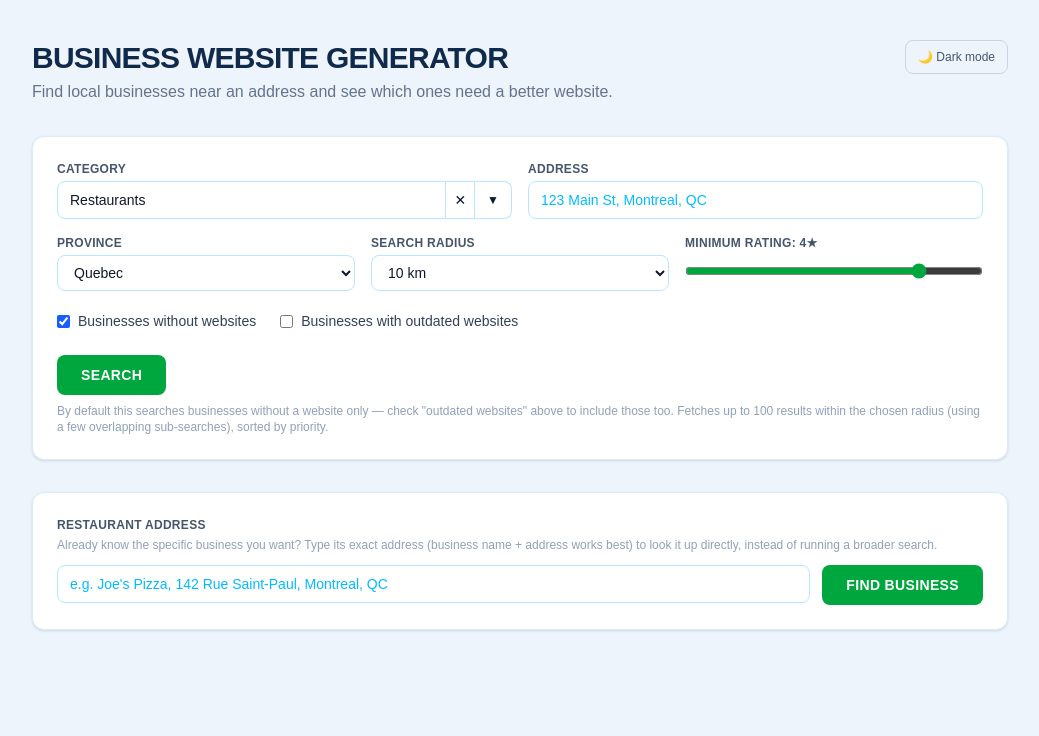
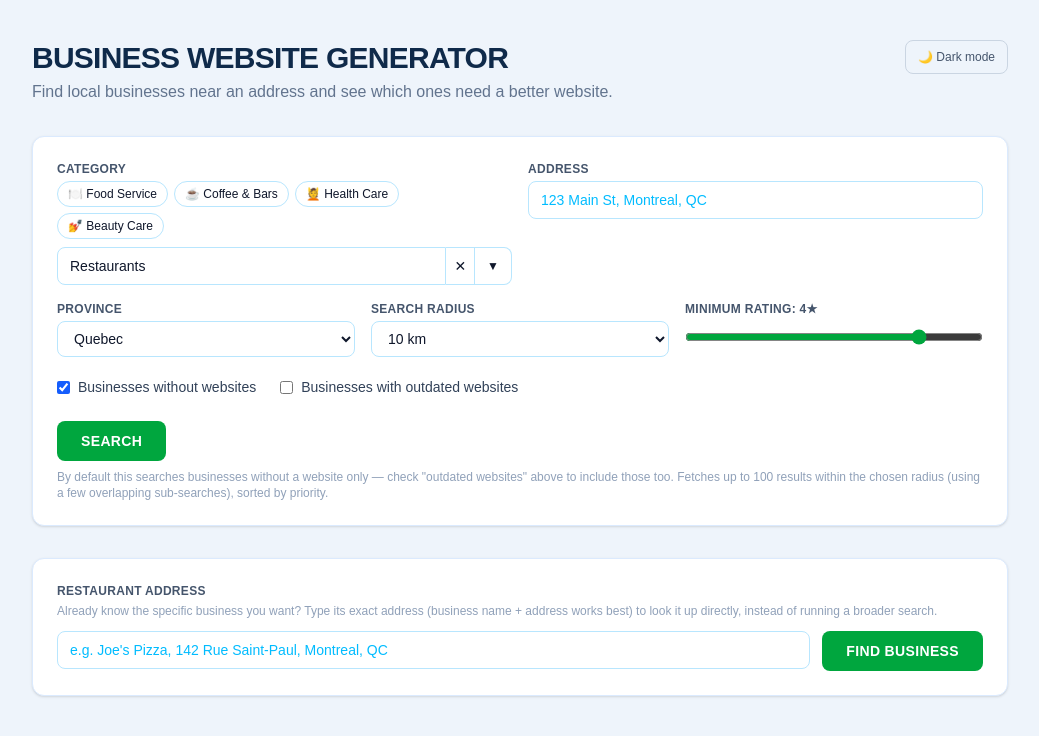
Before and after one commit to onix619-cmd/lead-scout, a Next.js app: page / in a window 1280 px wide. Shown: the top 736 px of the page, without its empty margins (120-1159 px from the left). Built offline with nearby package versions, Linux system fonts and the light colour scheme.

Commit message:
Add files via upload

```diff
--- a/src/app/api/search/route.ts
+++ b/src/app/api/search/route.ts
@@ -2,7 +2,7 @@ import { NextRequest, NextResponse } from "next/server";
 import { searchBusinessesWide } from "@/lib/places";
 import { geocodeAddress } from "@/lib/geocode";
 import { analyzeWebsite, priorityFromScore } from "@/lib/analyzer";
-import { Lead } from "@/lib/types";
+import { Business, Lead } from "@/lib/types";
 
 export const maxDuration = 60;
 
@@ -11,6 +11,7 @@ export async function POST(req: NextRequest) {
     const body = await req.json();
     const {
       category,
+      categories,
       address,
       radiusKm = 10,
       province,
@@ -20,7 +21,12 @@ export async function POST(req: NextRequest) {
       maxResults = 100,
     } = body;
 
-    if (!category) {
+    // Either a single category ("Restaurants") or a combined-search group
+    // (["Restaurants", "Pizza", "Fast food"]) must be provided.
+    const queries: string[] =
+      Array.isArray(categories) && categories.length > 0 ? categories : category ? [category] : [];
+
+    if (queries.length === 0) {
       return NextResponse.json({ error: "category is required" }, { status: 400 });
     }
     if (!address) {
@@ -32,12 +38,32 @@ export async function POST(req: NextRequest) {
     // still the address + radius.
     const fullAddress = province ? `${address}, ${province}, Canada` : address;
     const center = await geocodeAddress(fullAddress);
-    const businesses = await searchBusinessesWide({
-      query: category,
-      minRating,
-      maxResults,
-      locationBias: { center, radiusMeters: radiusKm * 1000 },
-    });
+
+    // For a combined-search group, run each category's search in parallel
+    // against the same area and merge unique businesses by place ID. Each
+    // query still gets up to `maxResults`, so the group as a whole can
+    // return more than a single-category search would.
+    const batches = await Promise.all(
+      queries.map((q) =>
+        searchBusinessesWide({
+          query: q,
+          minRating,
+          maxResults,
+          locationBias: { center, radiusMeters: radiusKm * 1000 },
+        })
+      )
+    );
+
+    const seen = new Set<string>();
+    const businesses: Business[] = [];
+    for (const batch of batches) {
+      for (const b of batch) {
+        if (!seen.has(b.placeId)) {
+          seen.add(b.placeId);
+          businesses.push(b);
+        }
+      }
+    }
 
     const leads: Lead[] = await Promise.all(
       businesses.map(async (b) => {
--- a/src/app/page.tsx
+++ b/src/app/page.tsx
@@ -3,26 +3,33 @@
 import { useEffect, useRef, useState } from "react";
 import { Lead } from "@/lib/types";
 
-const CATEGORY_GROUPS: { group: string; items: string[] }[] = [
+const CATEGORY_GROUPS: { group: string; emoji: string; items: string[] }[] = [
   {
     group: "Food Service",
+    emoji: "🍽️",
     items: ["Restaurants", "Pizza", "Fast food"],
   },
   {
     group: "Coffee & Bars",
+    emoji: "☕",
     items: ["Coffee shops", "Bars"],
   },
   {
+    group: "Health Care",
+    emoji: "💆",
+    items: ["Spas", "Gyms", "Yoga studios"],
+  },
+  {
+    group: "Beauty Care",
+    emoji: "💅",
+    items: ["Nail salons", "Hair salons", "Barbershops"],
+  },
+  {
     group: "Other",
+    emoji: "📌",
     items: [
       "Bakeries",
       "Interior designers",
-      "Hair salons",
-      "Nail salons",
-      "Barbershops",
-      "Spas",
-      "Gyms",
-      "Yoga studios",
       "Dentists",
       "Chiropractors",
       "Veterinarians",
@@ -48,6 +55,12 @@ const CATEGORY_GROUPS: { group: string; items: string[] }[] = [
     ],
   },
 ];
+
+// The four groups people can search as a single combined query — clicking
+// one of these runs the search across every category listed under it and
+// merges the results (deduped by place). "Other" is excluded since it's a
+// grab-bag, not a real combined-search group.
+const QUICK_GROUPS = CATEGORY_GROUPS.filter((g) => g.group !== "Other");
 
 // Flat list kept for filtering/matching logic elsewhere in this file.
 const CATEGORIES = CATEGORY_GROUPS.flatMap((g) => g.items);
@@ -114,6 +127,10 @@ export default function Dashboard() {
   const t = getTheme(darkMode);
 
   const [category, setCategory] = useState("Restaurants");
+  // When set, a combined-search group is active (e.g. "Food Service" ->
+  // Restaurants + Pizza + Fast food searched together). Cleared whenever the
+  // person types a custom category or picks a single one from the dropdown.
+  const [categoryGroup, setCategoryGroup] = useState<{ group: string; items: string[] } | null>(null);
   const [showCategoryList, setShowCategoryList] = useState(false);
   const [address, setAddress] = useState("");
   const [addressSuggestions, setAddressSuggestions] = useState<{ placeId: string; text: string }[]>([]);
@@ -228,7 +245,7 @@ export default function Dashboard() {
         method: "POST",
         headers: { "Content-Type": "application/json" },
         body: JSON.stringify({
-          category,
+          ...(categoryGroup ? { categories: categoryGroup.items } : { category }),
           address,
           radiusKm,
           province,
@@ -351,11 +368,38 @@ export default function Dashboard() {
               <label className={`text-xs font-bold uppercase tracking-wide block mb-1 ${t.label}`}>
                 Category
               </label>
+
+              <div className="flex flex-wrap gap-1.5 mb-2">
+                {QUICK_GROUPS.map((g) => {
+                  const active = categoryGroup?.group === g.group;
+                  return (
+                    <button
+                      key={g.group}
+                      type="button"
+                      onClick={() => {
+                        setCategoryGroup(g);
+                        setCategory(g.group);
+                        setShowCategoryList(false);
+                      }}
+                      title={g.items.join(", ")}
+                      className={`text-xs px-2.5 py-1 rounded-full border transition ${
+                        active
+                          ? "bg-blue-600 border-blue-600 text-white"
+                          : `${t.input} hover:border-blue-400`
+                      }`}
+                    >
+                      {g.emoji} {g.group}
+                    </button>
+                  );
+                })}
+              </div>
+
               <div className="flex">
                 <input
                   value={category}
                   onChange={(e) => {
                     setCategory(e.target.value);
+                    setCategoryGroup(null);
                     setShowCategoryList(true);
                   }}
                   onFocus={() => setShowCategoryList(true)}
@@ -369,6 +413,7 @@ export default function Dashboard() {
                     type="button"
                     onMouseDown={() => {
                       setCategory("");
+                      setCategoryGroup(null);
                       setShowCategoryList(true);
                     }}
                     className={`border border-l-0 px-2 text-sm ${t.input}`}
@@ -386,6 +431,11 @@ export default function Dashboard() {
                   ▼
                 </button>
               </div>
+              {categoryGroup && (
+                <p className={`text-[11px] mt-1 ${t.dropdownMuted}`}>
+                  Searching {categoryGroup.items.join(", ")} together.
+                </p>
+              )}
               {showCategoryList && (
                 <ul className={`absolute z-10 left-0 right-0 mt-1 border rounded-lg shadow-md max-h-56 overflow-y-auto ${t.dropdown}`}>
                   {category.trim()
@@ -395,6 +445,7 @@ export default function Dashboard() {
                             type="button"
                             onMouseDown={() => {
                               setCategory(c);
+                              setCategoryGroup(null);
                               setShowCategoryList(false);
                             }}
                             className={`w-full text-left px-3 py-2 text-sm ${t.dropdownItem}`}
@@ -415,6 +466,7 @@ export default function Dashboard() {
                                   type="button"
                                   onMouseDown={() => {
                                     setCategory(c);
+                                    setCategoryGroup(null);
                                     setShowCategoryList(false);
                                   }}
                                   className={`w-full text-left px-3 py-2 text-sm ${t.dropdownItem}`}
```
Also changed, not shown: 1 other file (tests, documents, lock files or other folders).
